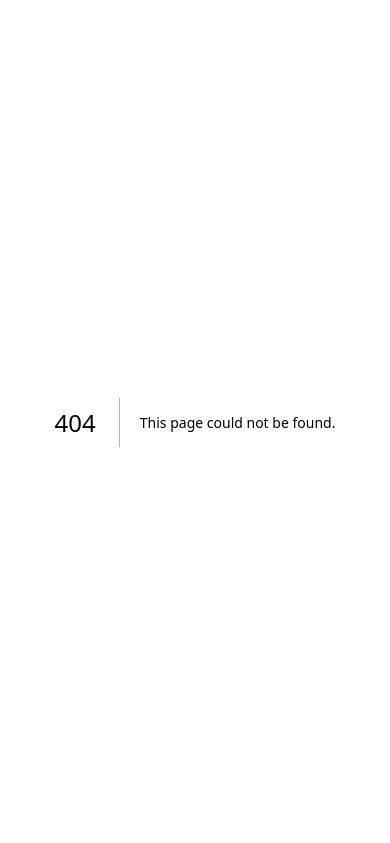
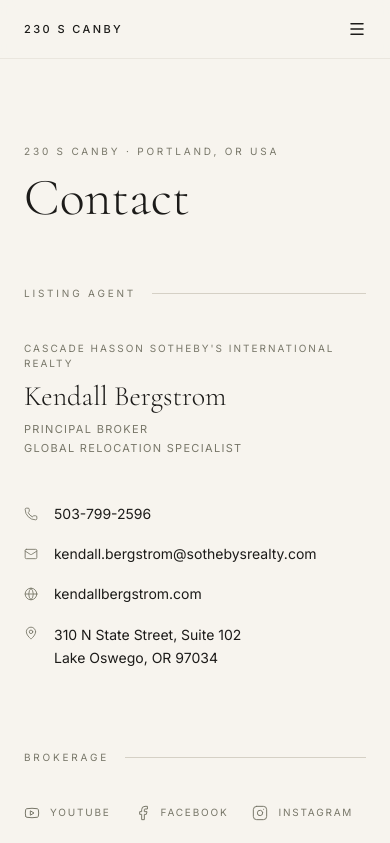
Before and after one commit to mciulis/south-sanctuary, a Next.js app: page /contact in a window 390 px wide. Before the commit this address had no page. Shown: the top 843 px of the page. Built offline with nearby package versions, Linux system fonts and the light colour scheme.

Commit message:
Add contact page with listing agent details
Kendall Bergstrom / Cascade Hasson Sotheby's — phone, email, website,
address, and brokerage social links. Matches Records page layout.

Co-Authored-By: Claude Sonnet 4.6 <noreply@anthropic.com>

```diff
--- /dev/null
+++ b/src/app/(main)/contact/page.tsx
@@ -0,0 +1,152 @@
+import { Metadata } from "next";
+import { Youtube, Facebook, Instagram, Linkedin, Phone, Mail, Globe, MapPin } from "lucide-react";
+
+export const metadata: Metadata = {
+  title: "Contact — South Sanctuary",
+  description: "Get in touch with the listing agent for 230 S Canby, Portland.",
+};
+
+const SOCIAL = [
+  {
+    icon: Youtube,
+    label: "YouTube",
+    href: "https://www.youtube.com/@cascadesothebys",
+  },
+  {
+    icon: Facebook,
+    label: "Facebook",
+    href: "https://www.facebook.com/cascadesothebys/",
+  },
+  {
+    icon: Instagram,
+    label: "Instagram",
+    href: "https://www.instagram.com/cascade_sir/?hl=en",
+  },
+  {
+    icon: Linkedin,
+    label: "LinkedIn",
+    href: "https://www.linkedin.com/company/cascade-sothebys-international-realty",
+  },
+];
+
+function SectionHeader({ label }: { label: string }) {
+  return (
+    <div className="flex items-center gap-4 mb-10">
+      <p className="text-[10px] tracking-[0.28em] text-ss-taupe uppercase flex-shrink-0">{label}</p>
+      <div className="h-px bg-ss-border flex-1" />
+    </div>
+  );
+}
+
+export default function ContactPage() {
+  return (
+    <div className="bg-ss-cream min-h-screen">
+      {/* Page header */}
+      <div className="pt-36 pb-16 px-6 md:px-16 max-w-5xl mx-auto">
+        <p className="text-[10px] tracking-[0.28em] text-ss-taupe uppercase mb-4">
+          230 S Canby · Portland, OR USA
+        </p>
+        <h1
+          className="font-display font-light text-ss-ink leading-[0.9]"
+          style={{ fontSize: "clamp(52px, 7vw, 96px)" }}
+        >
+          Contact
+        </h1>
+      </div>
+
+      <div className="px-6 md:px-16 max-w-5xl mx-auto pb-32 space-y-20">
+
+        {/* ── Listing Agent ─────────────────────────────────────────────── */}
+        <section>
+          <SectionHeader label="Listing Agent" />
+
+          <div className="grid md:grid-cols-[1fr_1fr] gap-12 md:gap-20">
+
+            {/* Identity */}
+            <div>
+              <p className="text-[10px] tracking-[0.2em] text-ss-taupe uppercase mb-3">
+                Cascade Hasson Sotheby&apos;s International Realty
+              </p>
+              <h2
+                className="font-display font-light text-ss-ink leading-[0.95] mb-3"
+                style={{ fontSize: "clamp(28px, 3.5vw, 48px)" }}
+              >
+                Kendall Bergstrom
+              </h2>
+              <p className="text-[11px] tracking-[0.12em] text-ss-taupe uppercase mb-0.5">
+                Principal Broker
+              </p>
+              <p className="text-[11px] tracking-[0.12em] text-ss-taupe uppercase">
+                Global Relocation Specialist
+              </p>
+            </div>
+
+            {/* Contact details */}
+            <div className="flex flex-col gap-5">
+              <a
+                href="tel:5037992596"
+                className="flex items-center gap-4 group"
+              >
+                <Phone size={14} className="text-ss-taupe flex-shrink-0" strokeWidth={1.5} />
+                <span className="text-sm text-ss-ink group-hover:text-ss-taupe transition-colors">
+                  503-799-2596
+                </span>
+              </a>
+
+              <a
+                href="mailto:kendall.bergstrom@sothebysrealty.com"
+                className="flex items-center gap-4 group"
+              >
+                <Mail size={14} className="text-ss-taupe flex-shrink-0" strokeWidth={1.5} />
+                <span className="text-sm text-ss-ink group-hover:text-ss-taupe transition-colors break-all">
+                  kendall.bergstrom@sothebysrealty.com
+                </span>
+              </a>
+
+              <a
+                href="https://kendallbergstrom.com"
+                target="_blank"
+                rel="noopener noreferrer"
+                className="flex items-center gap-4 group"
+              >
+                <Globe size={14} className="text-ss-taupe flex-shrink-0" strokeWidth={1.5} />
+                <span className="text-sm text-ss-ink group-hover:text-ss-taupe transition-colors">
+                  kendallbergstrom.com
+                </span>
+              </a>
+
+              <div className="flex items-start gap-4">
+                <MapPin size={14} className="text-ss-taupe flex-shrink-0 mt-0.5" strokeWidth={1.5} />
+                <span className="text-sm text-ss-ink leading-relaxed">
+                  310 N State Street, Suite 102<br />
+                  Lake Oswego, OR 97034
+                </span>
+              </div>
+            </div>
+          </div>
+        </section>
+
+        {/* ── Brokerage ─────────────────────────────────────────────────── */}
+        <section>
+          <SectionHeader label="Brokerage" />
+          <div className="flex items-center gap-6 flex-wrap">
+            {SOCIAL.map(({ icon: Icon, label, href }) => (
+              <a
+                key={label}
+                href={href}
+                target="_blank"
+                rel="noopener noreferrer"
+                aria-label={label}
+                className="flex items-center gap-2.5 text-ss-taupe hover:text-ss-ink transition-colors group"
+              >
+                <Icon size={16} strokeWidth={1.5} />
+                <span className="text-[10px] tracking-[0.18em] uppercase">{label}</span>
+              </a>
+            ))}
+          </div>
+        </section>
+
+      </div>
+    </div>
+  );
+}
```
